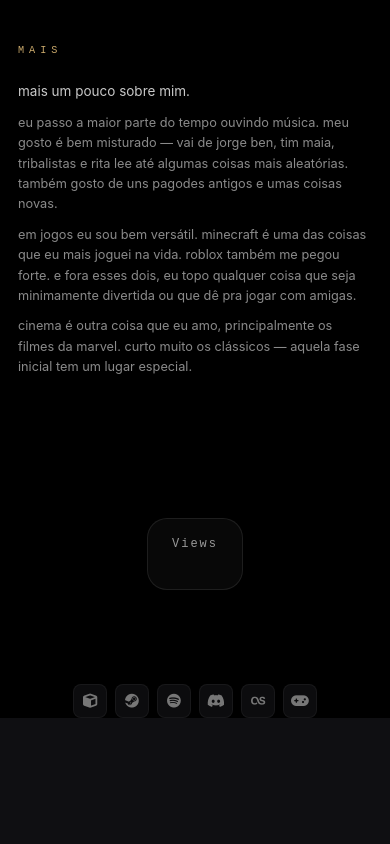
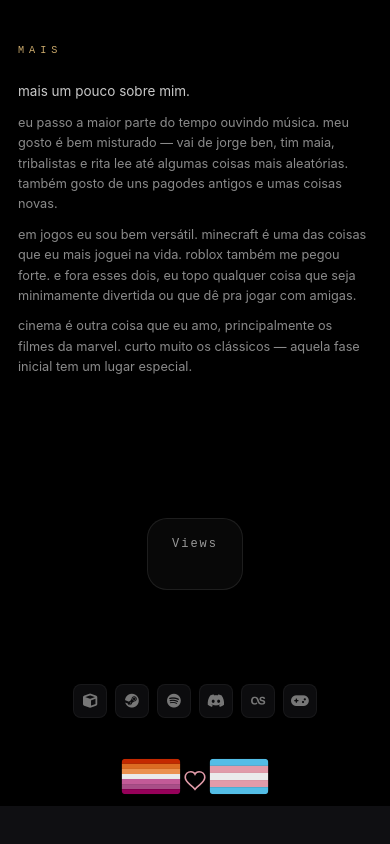
Before and after one commit to ythayla/thayla, a plain HTML site: page index.html in a window 390 px wide. Shown: the part 2527-3371 px from the top of the page. Drawn offline with Linux system fonts and the light colour scheme; no server answers.

Commit message:
rodape: bandeiras lesbica + coracao + trans (flags.svg)

```diff
--- a/index.html
+++ b/index.html
@@ -186,6 +186,7 @@
             <a href="http://discordapp.com/users/947175002007015484" target="_blank" title="discord"><i class="fab fa-discord"></i></a>
             <a href="https://www.last.fm/user/ythayla" target="_blank" title="last.fm"><i class="fab fa-lastfm"></i></a>
             <a href="https://www.roblox.com/users/2874355099/profile" target="_blank" title="roblox"><i class="fas fa-gamepad"></i></a>
+            <div class="site-flags"><img src="source/flags.svg" alt="bandeira lesbica, coracao e bandeira trans"></div>
         </footer>
 
     </div>
--- a/style.css
+++ b/style.css
@@ -802,6 +802,10 @@ body::after { background: none; }
     -webkit-user-drag: none;
 }
 
+.site-flags { margin-top: 28px; text-align: center; }
+.site-flags img { width: 184px; height: auto; display: inline-block; opacity: 0.92; }
+
 @media (max-width: 560px) {
     .gal-palco { height: 184px; }
+    .site-flags img { width: 150px; }
 }
```
Also changed, not shown: source/flags.svg (added).
